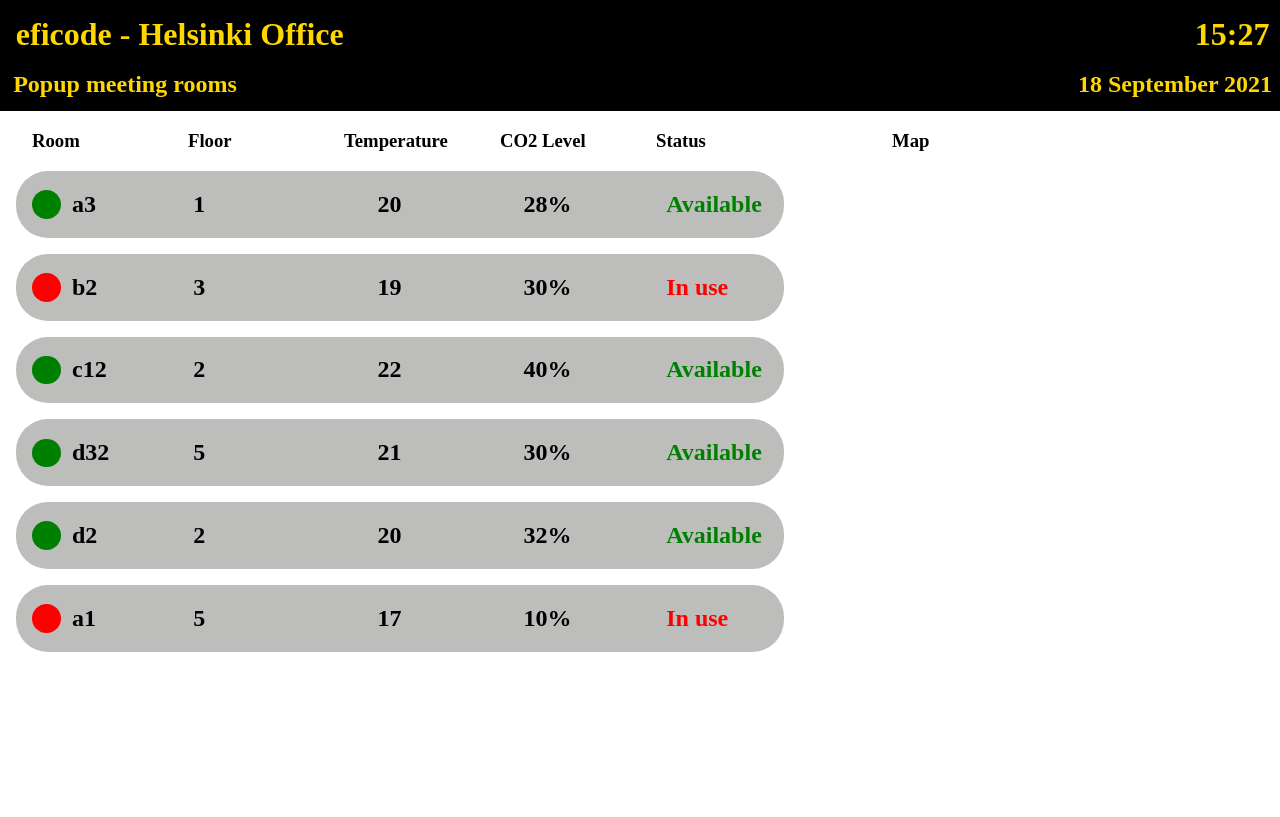
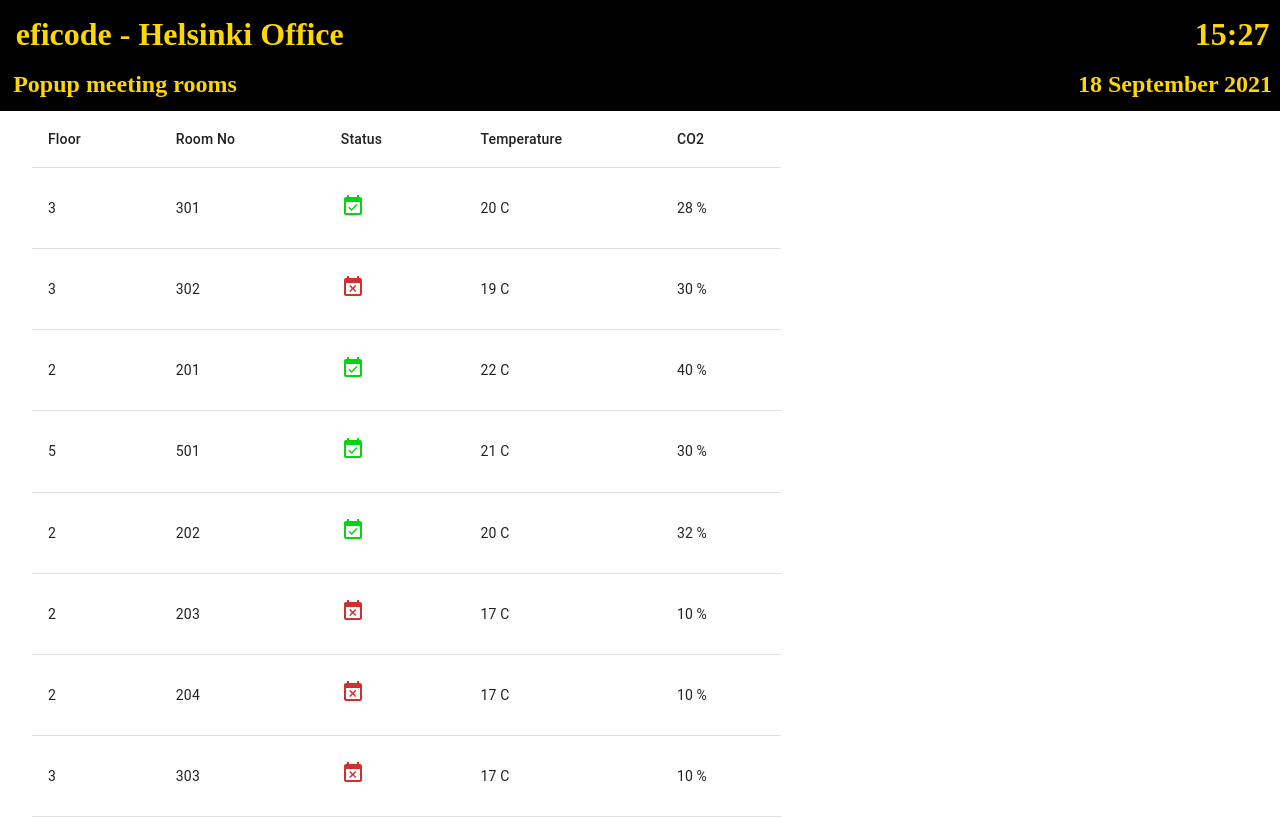
Before and after one commit to Popup-Meeting-Rooms-Project/Frontend, a React (Create React App) app: page / in a window 1280 px wide. Built offline with nearby package versions, Linux system fonts and the light colour scheme.

Commit message:
Added table sorting and sticky header. Basic Material UI implemented.

```diff
--- a/package.json
+++ b/package.json
@@ -3,6 +3,10 @@
   "version": "0.1.0",
   "private": true,
   "dependencies": {
+    "@emotion/react": "^11.4.1",
+    "@emotion/styled": "^11.3.0",
+    "@mui/icons-material": "^5.0.0",
+    "@mui/material": "^5.0.0",
     "@testing-library/jest-dom": "^5.14.1",
     "@testing-library/react": "^11.2.7",
     "@testing-library/user-event": "^12.8.3",
--- a/src/components/Content.js
+++ b/src/components/Content.js
@@ -1,17 +1,17 @@
+/*import { useState, useEffect } from 'react';
+import axios from 'axios';*/
 
-import React, { useState, useEffect } from 'react';
+import data from './placeholderdata.json';
 import '../css/App.css';
-import axios from 'axios';
-import data from './placeholderdata.json';
+
 export default function Content() {
 
-
-    const [posts, setPosts] = useState([]);
+    /* const [posts, setPosts] = useState([]);
 
     const statusBall = document.querySelector('.statusCircle');
     const statusInfo = document.querySelector('.statusColor');
 
-    /* useEffect(() => {
+    useEffect(() => {
          axios.get('https://jsonplaceholder.typicode.com/users')
              .then(res => {
                  console.log(res)
@@ -24,14 +24,13 @@
      }, [])*/
 
     const setStatus = (stats) => {
-        if (stats == true) {
+        if (stats === true) {
             return <div class="statusChange"><div class="greenCircle"></div><div class="available">Available</div></div>
         } else {
             return <div class="statusChange"><div class="redCircle"></div><div class="inUse">In use</div></div>
 
         }
     }
-
 
     //example data
     return (
--- a/src/components/Main.js
+++ b/src/components/Main.js
@@ -1,21 +1,10 @@
-import Content from './Content'
+import RoomList from './RoomList'
 import '../css/App.css'
 
 export default function Main() {
     return (
-        <div class="all">
-            <div class="main">
-                <h3 class="roomLabel">Room</h3>
-                <h3 class="floorLabel">Floor</h3>
-                <h3 class="temperatureLabel">Temperature</h3>
-                <h3 class="co2Label">CO2 Level</h3>
-                <h3 class="statusLabel">Status</h3>
-                <h3 class="mapLabel" id="map">Map</h3>
-            </div>
-
-            <div class="content" >
-                <Content />
-            </div>
+        <div class="main">
+            <RoomList />
         </div>
     )
 }
--- a/src/components/RoomList.js
+++ b/src/components/RoomList.js
@@ -1,51 +1,51 @@
 import { useState, useMemo, useEffect } from 'react'
 
-/* import EventAvailableIcon from '@material-ui/icons/EventAvailable'
-import EventBusyIcon from '@material-ui/icons/EventBusy' */
+import EventAvailableIcon from '@mui/icons-material/EventAvailable'
+import EventBusyIcon from '@mui/icons-material/EventBusy'
 
 import Table from './Table'
+import sampleData from './placeholderdata.json'
 
 
 function RoomList() {
 
-  // Data logic can be moved later on to own component.
+  // This is an implementation of the table from Table.js with our data.
+  // Data logic can be moved later on to own component (for use with the map).
 
   // Rooms data will be stored in a state
   const [rooms, setRooms] = useState([])
 
   // useEffect hook for populating data at first render. Later on can be used with the Axios call.
-  useEffect(() => setRooms([
-    {roomNo: 101, status: 0, temp: 22, co2: 2},
-    {roomNo: 102, status: 1, temp: 25, co2: 9},
-    {roomNo: 103, status: 0, temp: 22, co2: 0},
-    {roomNo: 104, status: 0, temp: 21, co2: 0},
-  ]), [])
+  useEffect(() => setRooms(sampleData), [])
 
 
   // Setting table data
   const data = useMemo(() => rooms, [rooms]);
 
-  // Setting status icons (needs Icons! Previously w/ MaterialUI)
-  /* const setStatus = (row) => {
-    if (row.value === 1) {
+  // Setting status icons (uses Material icons, can be changed to another icon library!)
+  const setStatus = (row) => {
+    if (row.value === false) {
       return <EventBusyIcon color='error' />
     } else {
       return <EventAvailableIcon style={{color: '#03D610'}} />
     }
-  } */
+  }
 
   // Setting table columns
   const columns = useMemo(() => [
     {
+      Header: 'Floor',
+      accessor: 'floor',
+    },{
       Header: 'Room No',
-      accessor: 'roomNo',
+      accessor: 'room',
     },{
       Header: 'Status',
       accessor: 'status',
-      //Cell: row => setStatus(row),    (!) no icons displayed atm.
+      Cell: row => setStatus(row),
     },{
       Header: 'Temperature',
-      accessor: 'temp',
+      accessor: 'temperature',
       Cell: row => <p>{row.value + ' C'}</p>,
     },{
       Header: 'CO2',
--- a/src/components/Table.js
+++ b/src/components/Table.js
@@ -1,4 +1,11 @@
-import { useTable } from 'react-table'
+import { useTable, useSortBy } from 'react-table'
+
+import MaterialTable from '@mui/material/Table'
+import TableBody from '@mui/material/TableBody'
+import TableCell from '@mui/material/TableCell'
+import TableHead from '@mui/material/TableHead'
+import TableRow from '@mui/material/TableRow'
+import TableSortLabel from '@mui/material/TableSortLabel'
 
 // This is a simple table component
 
@@ -16,44 +23,49 @@
         headerGroups,
         rows,
         prepareRow,
-    } = useTable({ columns, data })
+    } = useTable({ columns, data }, useSortBy)
 
     return (
         <div>
-            <table {...getTableProps()} >
+            <MaterialTable stickyHeader {...getTableProps()} >
 
-                <thead>
+                <TableHead>
                     {headerGroups.map(headerGroup => (
-                        <tr {...headerGroup.getHeaderGroupProps()}>
+                        <TableRow {...headerGroup.getHeaderGroupProps()}>
                             {headerGroup.headers.map(column => (
-                                <th {...column.getHeaderProps()} >
+                                <TableCell {...column.getHeaderProps(column.getSortByToggleProps())} >
                                     {column.render('Header')}
-                                </th>
+                                    {column.id !== 'selected' ? (
+                                        <TableSortLabel
+                                            active={column.isSorted}
+                                            direction={column.isSortedDesc ? 'desc' : 'asc'} />
+                                    ) : '' }
+                                </TableCell>
                             ))}
-                        </tr>
+                        </TableRow>
                     ))}
-                </thead>
+                </TableHead>
 
-                <tbody {...getTableBodyProps()} >
+                <TableBody {...getTableBodyProps()} >
                     {rows.map(row => {
                         prepareRow(row)
                         return (
-                            <tr {...row.getRowProps()} >
+                            <TableRow {...row.getRowProps()} >
                                 {row.cells.map(cell => {
                                     return (
-                                        <td {...cell.getCellProps([
+                                        <TableCell {...cell.getCellProps([
                                             getCellProps(cell)
                                           ])} >
                                             {cell.render('Cell')}
-                                        </td>
+                                        </TableCell>
                                     )}
                                 )}
-                            </tr>
+                            </TableRow>
                         )}
                     )}
-                </tbody>
+                </TableBody>
 
-            </table>
+            </MaterialTable>
         </div>
     )
 }
--- a/src/components/placeholderdata.json
+++ b/src/components/placeholderdata.json
@@ -1,44 +1,66 @@
 [
     {
-        "room": "a3",
-        "floor": "1",
-        "temperature": "20",
-        "co2": "28%",
+        "roomId": "a3",
+        "room": 301,
+        "floor": 3,
+        "temperature": 20,
+        "co2": 28,
         "status": true
     },
     {
-        "room": "b2",
-        "floor": "3",
-        "temperature": "19",
-        "co2": "30%",
+        "roomId": "b2",
+        "room": 302,
+        "floor": 3,
+        "temperature": 19,
+        "co2": 30,
         "status": false
     },
     {
-        "room": "c12",
-        "floor": "2",
-        "temperature": "22",
-        "co2": "40%",
+        "roomId": "c1",
+        "room": 201,
+        "floor": 2,
+        "temperature": 22,
+        "co2": 40,
         "status": true
     },
     {
-        "room": "d32",
-        "floor": "5",
-        "temperature": "21",
-        "co2": "30%",
+        "roomId": "d32",
+        "room": 501,
+        "floor": 5,
+        "temperature": 21,
+        "co2": 30,
         "status": true
     },
     {
-        "room": "d2",
-        "floor": "2",
-        "temperature": "20",
-        "co2": "32%",
+        "roomId": "d2",
+        "room": 202,
+        "floor": 2,
+        "temperature": 20,
+        "co2": 32,
         "status": true
     },
     {
-        "room": "a1",
-        "floor": "5",
-        "temperature": "17",
-        "co2": "10%",
+        "roomId": "e1",
+        "room": 203,
+        "floor": 2,
+        "temperature": 17,
+        "co2": 10,
+        "status": false
+    },
+    {
+        "roomId": "e3",
+        "room": 204,
+        "floor": 2,
+        "temperature": 17,
+        "co2": 10,
+        "status": false
+    },
+    {
+        "roomId": "e4",
+        "room": 303,
+        "floor": 3,
+        "temperature": 17,
+        "co2": 10,
         "status": false
     }
 ]
--- a/src/css/App.css
+++ b/src/css/App.css
@@ -88,7 +88,7 @@
 .main {
   display: grid;
   padding-left: 2rem;
-  grid-template-columns: 12.5% 12.5% 12.5% 12.5% 12.5% 37.5%;
+  grid-template-columns: 60% 40%;
 }
 
 .label {
@@ -99,6 +99,11 @@
 #map {
   padding-left: 5rem;
 }
+
+/* Table css */
+
+
+
 
 /* Content css */
 
```
Also changed, not shown: 2 other files (tests, documents, lock files or other folders).
